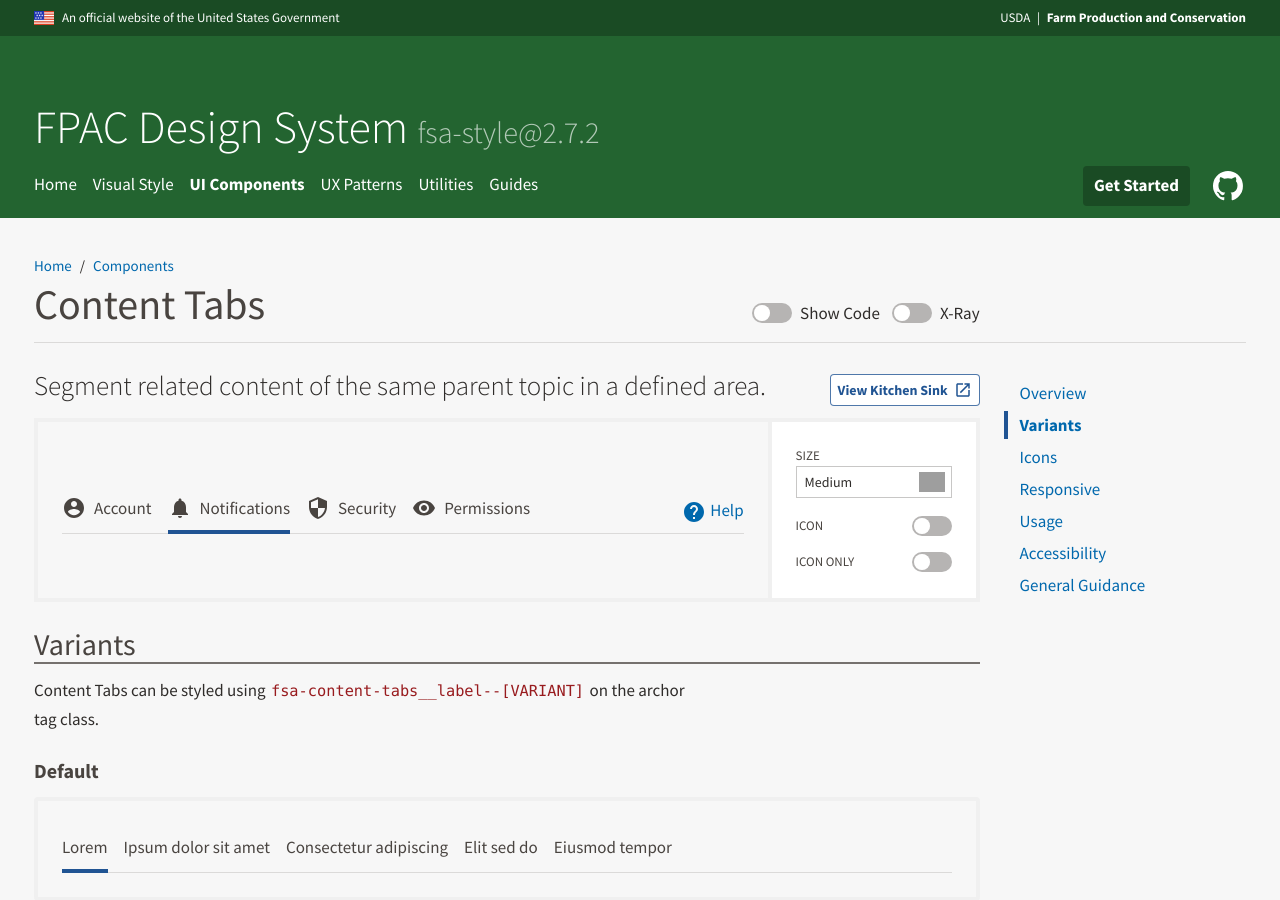
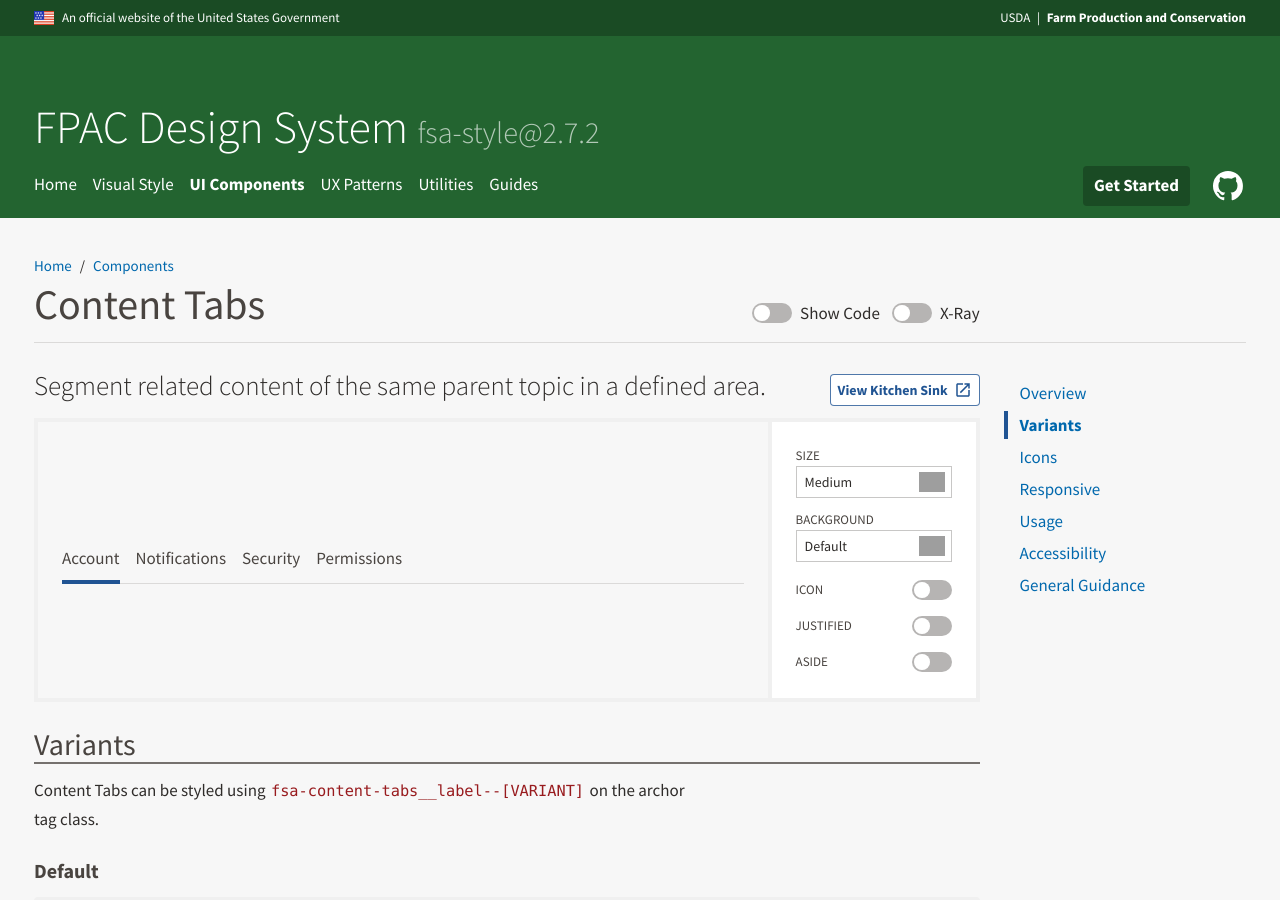
Before and after one commit to USDA-FSA/fsa-design-system, a Jekyll site: the page built from components/content-tabs/index.md, in a window 1280 px wide and 900 px high. Built offline with Jekyll 4.4.1, drawn with Linux system fonts in a browser that asks for light colours; grey boxes are pictures that could not be loaded.

Commit message:
Prototyping Combinator: Content Tabs behavior

```diff
--- a/components/content-tabs/index.md
+++ b/components/content-tabs/index.md
@@ -20,17 +20,32 @@
         <option value=" fsa-content-tabs__label--large">Large</option>
       </select>
     </div>
+    <div class="fsa-field ds-combinator__item">
+      <label class="fsa-field__label fsa-text--h6 ds-combinator__label" for="combinatorBG">Background</label>
+      <select class="fsa-select fsa-select--small fsa-field__item" id="combinatorBG" name="combinatorBG" data-behavior="combinator-select" data-remove="fsa-content-tabs--light fsa-content-tabs--contrast">
+        <option value="" selected="selected">Default</option>
+        <option value="fsa-content-tabs--light">Light</option>
+        <option value="fsa-content-tabs--contrast">Contrast</option>
+      </select>
+    </div>
     <div class="fsa-field ds-combinator__item ds-combinator__item--inline">
-      <label class="fsa-field__label fsa-text--h6 ds-combinator__label" for="combinatorIconLeft">Icon</label>
+      <label class="fsa-field__label fsa-text--h6 ds-combinator__label" for="combinatorIcon">Icon</label>
       <label class="fsa-switch ds-combinator__switch">
-        <input type="checkbox" class="fsa-switch__checkbox" id="combinatorIconLeft" name="combinatorIconLeft" data-behavior="combinator-toggle-item" data-toggle-target="#combinatorIconSampleLeft">
+        <input type="checkbox" class="fsa-switch__checkbox" id="combinatorIcon" name="combinatorIcon" data-behavior="combinator-toggle-item" data-toggle-target="#combinatorTarget .combinatorIconSample">
         <span class="fsa-switch__track"></span>
       </label>
     </div>
     <div class="fsa-field ds-combinator__item ds-combinator__item--inline">
-      <label class="fsa-field__label fsa-text--h6 ds-combinator__label" for="combinatorIconOnly">Icon Only</label>
+      <label class="fsa-field__label fsa-text--h6 ds-combinator__label" for="combinatorJustified">Justified</label>
       <label class="fsa-switch ds-combinator__switch">
-        <input type="checkbox" class="fsa-switch__checkbox" id="combinatorIconOnly" name="combinatorIconOnly" data-behavior="combinator-toggle-icon-only" data-label-target="#combinatorTextLabel">
+        <input type="checkbox" class="fsa-switch__checkbox" id="combinatorJustified" name="combinatorJustified" data-behavior="combinator-toggle-class combinator-uncheck" data-uncheck-target="#combinatorLabelAside" value="fsa-content-tabs--justified">
+        <span class="fsa-switch__track"></span>
+      </label>
+    </div>
+    <div class="fsa-field ds-combinator__item ds-combinator__item--inline">
+      <label class="fsa-field__label fsa-text--h6 ds-combinator__label" for="combinatorLabelAside">Aside</label>
+      <label class="fsa-switch ds-combinator__switch">
+        <input type="checkbox" class="fsa-switch__checkbox" id="combinatorLabelAside" name="combinatorLabelAside" data-behavior="combinator-toggle-item" data-toggle-target="#combinatorTabsAside">
         <span class="fsa-switch__track"></span>
       </label>
     </div>
@@ -40,17 +55,17 @@
     <div class="fsa-content-tabs" id="combinatorTarget">
       <ul class="fsa-content-tabs__list">
         <li class="fsa-content-tabs__item">
-          <a class="fsa-content-tabs__label" href="/link.html">
+          <a class="fsa-content-tabs__label fsa-content-tabs__label--active" href="/link.html" aria-current="tab">
             <span class="fsa-content-tabs__label-text">
-              <svg class="fsa-icon fsa-icon--size-2 combinatorIconSample" aria-hidden="true" focusable="false" role="img" fill="#494440" xmlns="http://www.w3.org/2000/svg" width="24" height="24" viewBox="0 0 24 24"><path d="M12 2C6.48 2 2 6.48 2 12s4.48 10 10 10 10-4.48 10-10S17.52 2 12 2zm0 3c1.66 0 3 1.34 3 3s-1.34 3-3 3-3-1.34-3-3 1.34-3 3-3zm0 14.2c-2.5 0-4.71-1.28-6-3.22.03-1.99 4-3.08 6-3.08 1.99 0 5.97 1.09 6 3.08-1.29 1.94-3.5 3.22-6 3.22z"></path></svg>
+              <svg hidden class="fsa-icon fsa-icon--size-2 combinatorIconSample" aria-hidden="true" focusable="false" role="img" fill="#494440" xmlns="http://www.w3.org/2000/svg" width="24" height="24" viewBox="0 0 24 24"><path d="M12 2C6.48 2 2 6.48 2 12s4.48 10 10 10 10-4.48 10-10S17.52 2 12 2zm0 3c1.66 0 3 1.34 3 3s-1.34 3-3 3-3-1.34-3-3 1.34-3 3-3zm0 14.2c-2.5 0-4.71-1.28-6-3.22.03-1.99 4-3.08 6-3.08 1.99 0 5.97 1.09 6 3.08-1.29 1.94-3.5 3.22-6 3.22z"></path></svg>
               Account
             </span>
           </a>
         </li>
         <li class="fsa-content-tabs__item">
-          <a class="fsa-content-tabs__label fsa-content-tabs__label--active" aria-current="step" href="/link.html">
+          <a class="fsa-content-tabs__label" href="/link.html">
             <span class="fsa-content-tabs__label-text">
-              <svg class="fsa-icon fsa-icon--size-2 combinatorIconSample" aria-hidden="true" focusable="false" role="img" fill="#494440" width="24" height="24" viewBox="0 0 24 24" xmlns="http://www.w3.org/2000/svg"><path d="M12 22c1.1 0 2-.9 2-2h-4c0 1.1.89 2 2 2zm6-6v-5c0-3.07-1.64-5.64-4.5-6.32V4c0-.83-.67-1.5-1.5-1.5s-1.5.67-1.5 1.5v.68C7.63 5.36 6 7.92 6 11v5l-2 2v1h16v-1l-2-2z"></path></svg>
+              <svg hidden class="fsa-icon fsa-icon--size-2 combinatorIconSample" aria-hidden="true" focusable="false" role="img" fill="#494440" width="24" height="24" viewBox="0 0 24 24" xmlns="http://www.w3.org/2000/svg"><path d="M12 22c1.1 0 2-.9 2-2h-4c0 1.1.89 2 2 2zm6-6v-5c0-3.07-1.64-5.64-4.5-6.32V4c0-.83-.67-1.5-1.5-1.5s-1.5.67-1.5 1.5v.68C7.63 5.36 6 7.92 6 11v5l-2 2v1h16v-1l-2-2z"></path></svg>
               Notifications
             </span>
           </a>
@@ -58,7 +73,7 @@
         <li class="fsa-content-tabs__item">
           <a class="fsa-content-tabs__label" href="/link.html">
             <span class="fsa-content-tabs__label-text">
-              <svg class="fsa-icon fsa-icon--size-2 combinatorIconSample" aria-hidden="true" focusable="false" role="img" fill="#494440" xmlns="http://www.w3.org/2000/svg" width="24" height="24" viewBox="0 0 24 24"><path d="M12 1L3 5v6c0 5.55 3.84 10.74 9 12 5.16-1.26 9-6.45 9-12V5l-9-4zm0 10.99h7c-.53 4.12-3.28 7.79-7 8.94V12H5V6.3l7-3.11v8.8z"></path></svg>
+              <svg hidden class="fsa-icon fsa-icon--size-2 combinatorIconSample" aria-hidden="true" focusable="false" role="img" fill="#494440" xmlns="http://www.w3.org/2000/svg" width="24" height="24" viewBox="0 0 24 24"><path d="M12 1L3 5v6c0 5.55 3.84 10.74 9 12 5.16-1.26 9-6.45 9-12V5l-9-4zm0 10.99h7c-.53 4.12-3.28 7.79-7 8.94V12H5V6.3l7-3.11v8.8z"></path></svg>
               Security
             </span>
           </a>
@@ -66,13 +81,13 @@
         <li class="fsa-content-tabs__item">
           <a class="fsa-content-tabs__label" href="/link.html">
             <span class="fsa-content-tabs__label-text">
-              <svg class="fsa-icon fsa-icon--size-2 combinatorIconSample" aria-hidden="true" focusable="false" role="img" fill="#494440" xmlns="http://www.w3.org/2000/svg" width="24" height="24" viewBox="0 0 24 24"><path d="M12 4.5C7 4.5 2.73 7.61 1 12c1.73 4.39 6 7.5 11 7.5s9.27-3.11 11-7.5c-1.73-4.39-6-7.5-11-7.5zM12 17c-2.76 0-5-2.24-5-5s2.24-5 5-5 5 2.24 5 5-2.24 5-5 5zm0-8c-1.66 0-3 1.34-3 3s1.34 3 3 3 3-1.34 3-3-1.34-3-3-3z"></path></svg>
+              <svg hidden class="fsa-icon fsa-icon--size-2 combinatorIconSample" aria-hidden="true" focusable="false" role="img" fill="#494440" xmlns="http://www.w3.org/2000/svg" width="24" height="24" viewBox="0 0 24 24"><path d="M12 4.5C7 4.5 2.73 7.61 1 12c1.73 4.39 6 7.5 11 7.5s9.27-3.11 11-7.5c-1.73-4.39-6-7.5-11-7.5zM12 17c-2.76 0-5-2.24-5-5s2.24-5 5-5 5 2.24 5 5-2.24 5-5 5zm0-8c-1.66 0-3 1.34-3 3s1.34 3 3 3 3-1.34 3-3-1.34-3-3-3z"></path></svg>
               Permissions
             </span>
           </a>
         </li>
       </ul>
-      <div class="fsa-content-tabs__aside">
+      <div hidden class="fsa-content-tabs__aside" id="combinatorTabsAside">
         <a href="/link.html" onclick="alert('A text link is but one example of what can go here.')" class="fsa-text-align--right">
           <span class="fsa-level fsa-level--inline fsa-level--gutter-xxs">
             <span><svg class="fsa-icon fsa-icon--size-2" aria-hidden="true" focusable="false" role="img" xmlns="http://www.w3.org/2000/svg" width="24" height="24" viewBox="0 0 24 24"><path d="M12 2C6.48 2 2 6.48 2 12s4.48 10 10 10 10-4.48 10-10S17.52 2 12 2zm1 17h-2v-2h2v2zm2.07-7.75l-.9.92C13.45 12.9 13 13.5 13 15h-2v-.5c0-1.1.45-2.1 1.17-2.83l1.24-1.26c.37-.36.59-.86.59-1.41 0-1.1-.9-2-2-2s-2 .9-2 2H8c0-2.21 1.79-4 4-4s4 1.79 4 4c0 .88-.36 1.68-.93 2.25z"></path></svg></span>
```
